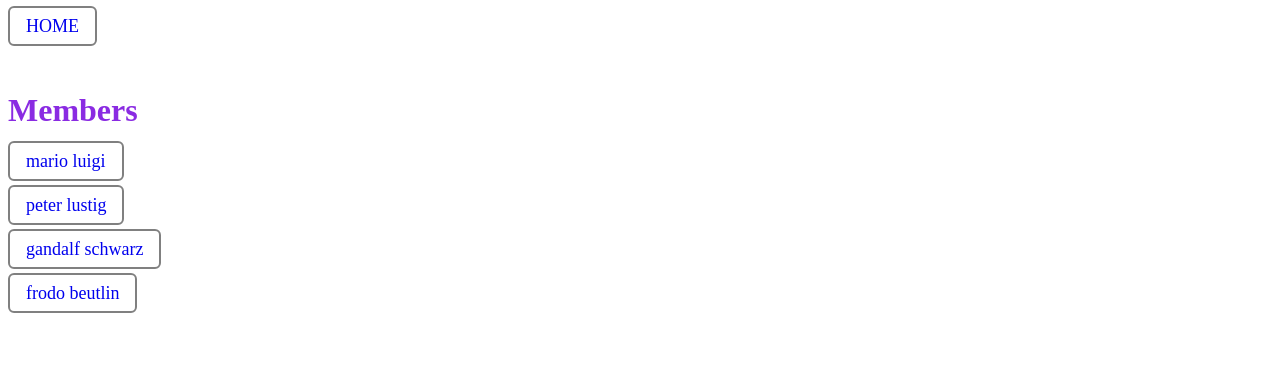
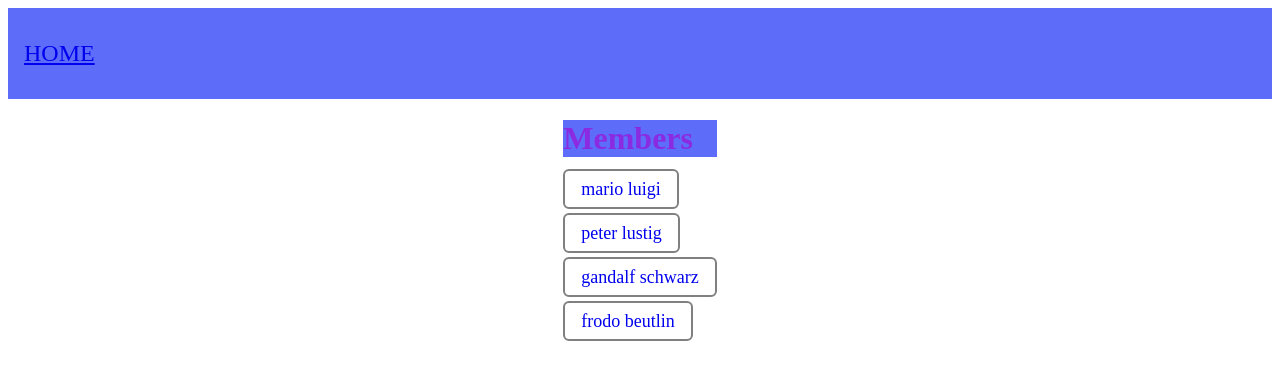
Before and after one commit to felianfilian/myworld, a Django app: page /members/ in a window 1280 px wide. Shown: the top 380 px of the page. Run offline with Django 5.2, Linux system fonts and the light colour scheme; data comes from the database, SQL or seed files in the repository.

Commit message:
style update

```diff
--- a/shop_list/members/templates/all_members.html
+++ b/shop_list/members/templates/all_members.html
@@ -4,17 +4,25 @@
 <!---->
 {% block content %}
 
+<nav class="main-nav">
   <p><a href="/">HOME</a></p>
+</nav>
 
-<br />
 
-<h1>Members</h1>
+<div class="main-content">
+  <div class="member-container">
+    <h1 class="members-title">Members</h1>
 
     <ul>
       {% for x in mymembers %}
       <li>
-    <a href="details/{{ x.id }}">{{ x.firstname }} {{ x.lastname }}</a>
+        <a class="btn-member" href="details/{{ x.id }}">{{ x.firstname }} {{ x.lastname }}</a>
       </li>
       {% endfor %}
     </ul>
+  </div>
+
+</div>
+
+
 {% endblock %}
--- a/shop_list/mystatic/myglobal.css
+++ b/shop_list/mystatic/myglobal.css
@@ -2,7 +2,7 @@ body {
   color: blueviolet;
 }
 
-a {
+.btn-member {
   padding: 8px 16px;
 
   border: 2px solid grey;
@@ -20,3 +20,32 @@ li {
   list-style-type: none;
   height: 44px;
 }
+
+.main-nav {
+  padding: 8px 16px;
+
+  background-color: #5e6df9;
+  color: #fff;
+  text-decoration: none;
+  font-size: 24px;
+}
+
+.main-content {
+  display: flex;
+  flex-direction: column;
+  align-items: center;
+  gap: 8px;
+}
+
+.member-container {
+  max-width: 600px;
+
+  margin: 0;
+  padding: 0;
+
+  border-radius: 8px;
+}
+
+.members-title {
+  background-color: #5e6df9;
+}
```
Also changed, not shown: shop_list/productionsfiles/myglobal.css (+30 -1 lines). Lines whose indentation alone changed are shown as unchanged.
